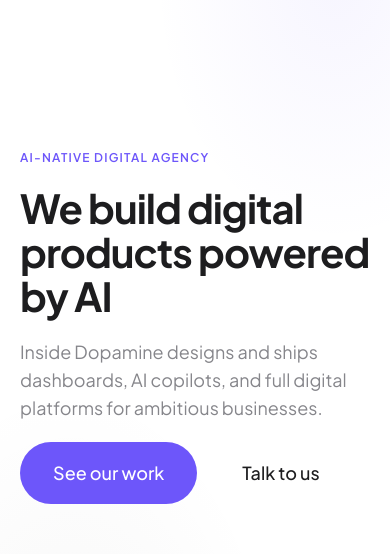
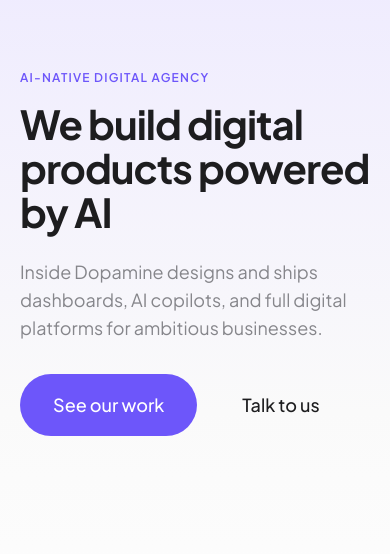
Before and after one commit to insidedopamineacademy-cmd/Business-Inside-Dopamine-Webapp, a Next.js app: page / in a window 390 px wide. Shown: the part 172-726 px from the top of the page. Built offline with nearby package versions, Linux system fonts and the light colour scheme; no server answers.

Commit message:
Hero gradient background

```diff
--- a/src/app/page.tsx
+++ b/src/app/page.tsx
@@ -17,9 +17,13 @@
 export default function HomePage() {
   return (
     <>
-      <section className="hero-shell" aria-label="Hero">
+      <section
+        className="hero-shell"
+        aria-label="Hero"
+        style={{ background: "linear-gradient(180deg, var(--hero-gradient-start) 0%, #FAFAFA 60%, #FFFFFF 100%)" }}
+      >
         <Container>
-          <div className="flex min-h-[clamp(34rem,76svh,48rem)] max-w-[44rem] flex-col justify-center py-10 md:min-h-[clamp(38rem,72svh,50rem)] md:py-14">
+          <div className="flex min-h-[clamp(34rem,76svh,48rem)] max-w-[44rem] flex-col justify-start pt-16 pb-10 md:min-h-[clamp(38rem,72svh,50rem)] md:justify-center md:py-14">
             <HeroSection
               eyebrow="AI-NATIVE DIGITAL AGENCY"
               headline="We build digital products powered by AI"
--- a/src/components/sections/FinalCTASection.tsx
+++ b/src/components/sections/FinalCTASection.tsx
@@ -10,7 +10,7 @@
 
   return (
     <MotionSection
-      className="section-space"
+      className="section-space surface-soft"
       aria-label="Final call to action"
       variants={fadeUp}
       initial={reduceMotion ? false : "hidden"}
--- a/src/components/sections/HeroSection.tsx
+++ b/src/components/sections/HeroSection.tsx
@@ -23,23 +23,23 @@
 
 export default function HeroSection({ eyebrow, headline, subheadline, primaryCta, secondaryCta }: Props) {
   return (
-    <div className="flex flex-col gap-5">
+    <div className="flex flex-col">
       <MotionDiv
         variants={fadeIn}
         initial="hidden"
         animate="visible"
-        className="text-xs font-semibold uppercase tracking-widest text-[var(--color-accent)]"
+        className="mb-4 text-xs font-semibold uppercase tracking-widest text-[var(--color-accent)]"
       >
         {eyebrow}
       </MotionDiv>
 
-      <MotionDiv variants={delayed(fadeUp, 0.1)} initial="hidden" animate="visible">
+      <MotionDiv variants={delayed(fadeUp, 0.1)} initial="hidden" animate="visible" className="mb-6">
         <h1 className="max-w-4xl text-[clamp(2.5rem,5vw,5rem)] font-bold leading-[1.1] tracking-tight text-[var(--color-text-primary)]">
           {headline}
         </h1>
       </MotionDiv>
 
-      <MotionDiv variants={delayed(fadeUp, 0.2)} initial="hidden" animate="visible">
+      <MotionDiv variants={delayed(fadeUp, 0.2)} initial="hidden" animate="visible" className="mb-8">
         <p className="max-w-2xl text-lg text-[var(--color-text-secondary)] md:text-xl">
           {subheadline}
         </p>
--- a/src/components/sections/TrustStripSection.tsx
+++ b/src/components/sections/TrustStripSection.tsx
@@ -16,7 +16,7 @@
 
   return (
     <MotionSection
-      className="trust-strip bg-[var(--color-surface)]"
+      className="trust-strip bg-white"
       aria-label="Trust metrics"
       variants={fadeIn}
       initial={reduceMotion ? false : "hidden"}
--- a/src/styles/globals.css
+++ b/src/styles/globals.css
@@ -117,6 +117,14 @@
   --color-surface-dark:  #1D1D1F;
   --border-light:  rgba(210, 210, 215, 0.5);
   --border-medium: rgba(210, 210, 215, 0.9);
+  /* Hero gradient start — more vivid on mobile, softer on desktop */
+  --hero-gradient-start: #EDE9FF;
+}
+
+@media (min-width: 768px) {
+  :root {
+    --hero-gradient-start: #F3F0FF;
+  }
 }
 
 /* ================================================================
```
